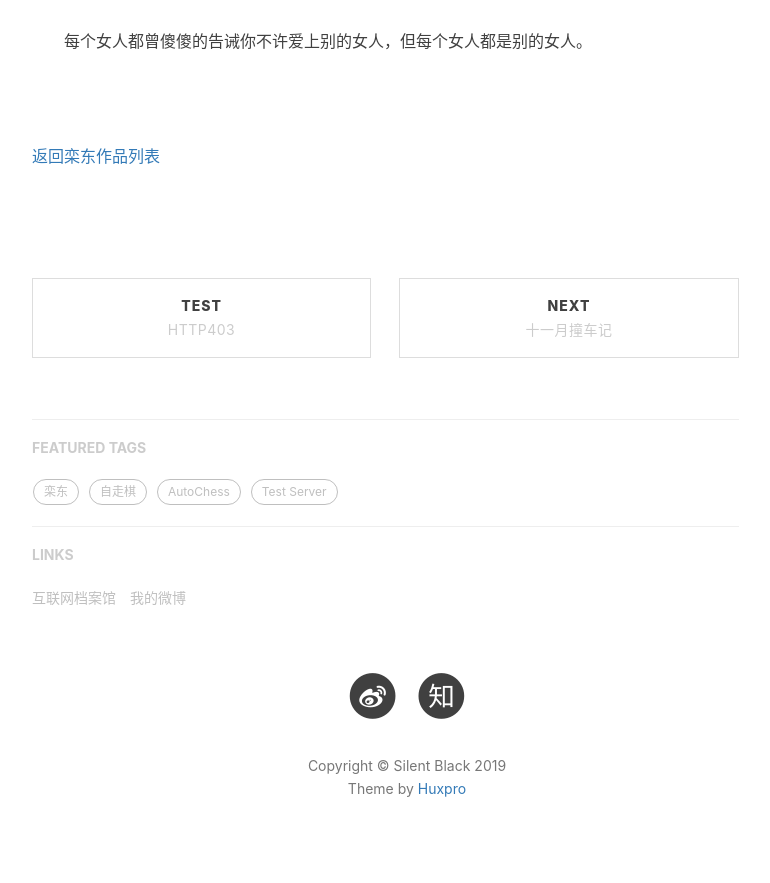
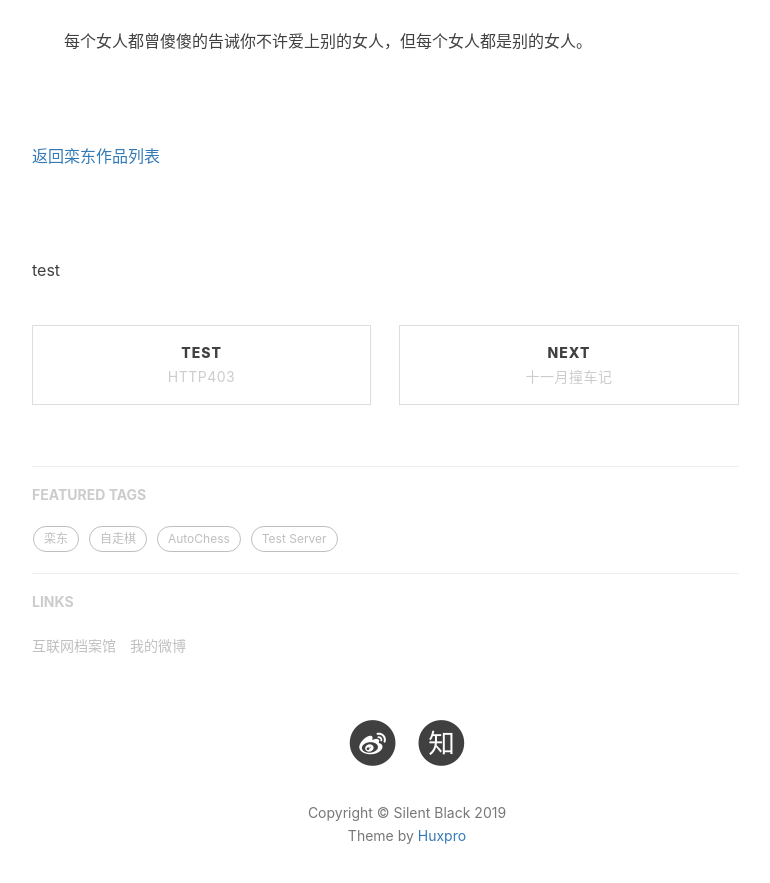
Before and after one commit to zizouqi/zizouqi.github.io, a Jekyll site: the page built from _posts/2012-01-01-you.md, in a window 1280 px wide and 900 px high, scrolled down 2071 px. Shown: the top 883 px of the window, without its empty margins (233-1003 px from the left). Built offline with Jekyll 4.4.1, drawn with Linux system fonts in a browser that asks for light colours; nearby versions of some CDN libraries; comment, search, counter and statistics services are not loaded.

Commit message:
Update post.html

```diff
--- a/_layouts/post.html
+++ b/_layouts/post.html
@@ -31,7 +31,7 @@ layout: default
 
 				{{ content }}
 
-                {% if page.multilingual %}
+                {% if page.hide-in-home %}
                     test
                 {% endif %}
 
```
